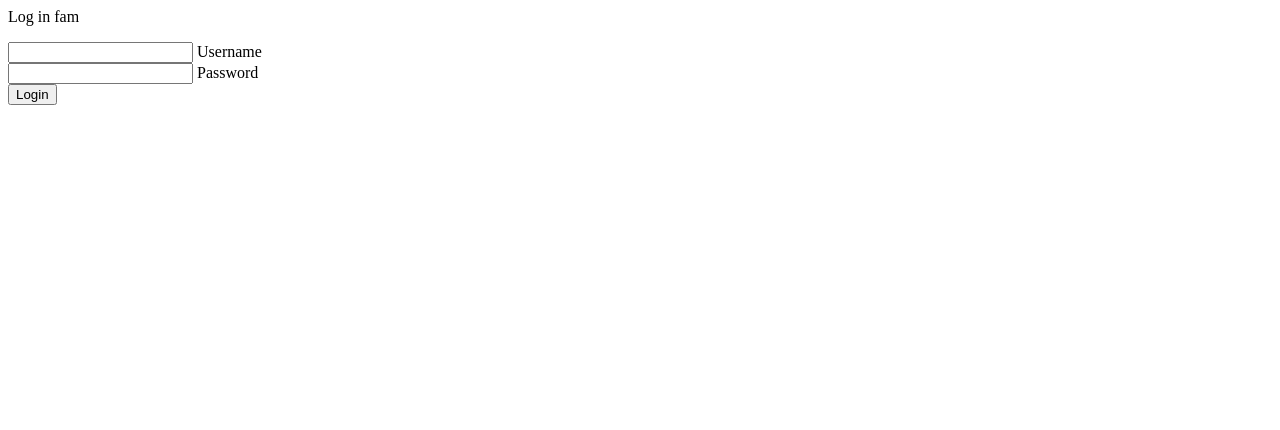
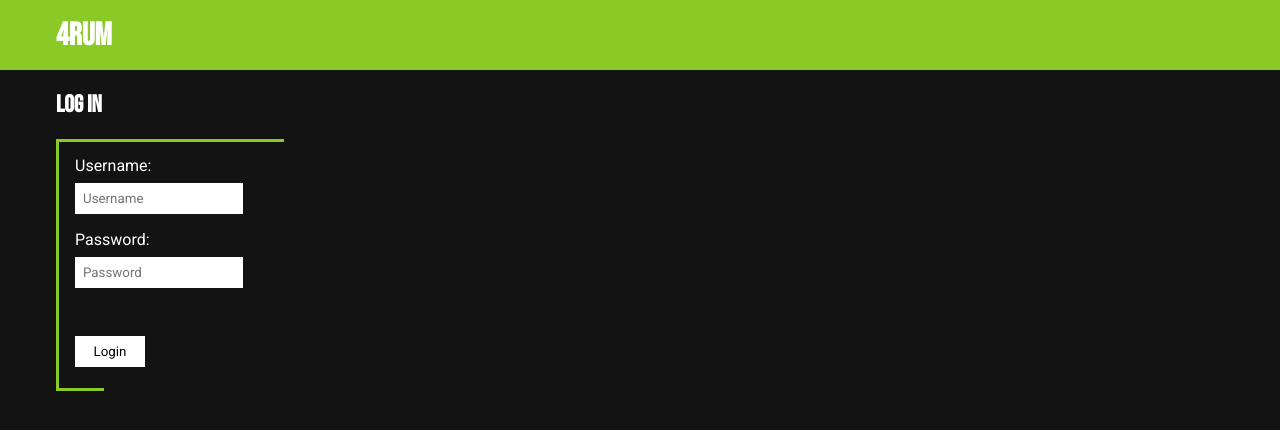
Before and after one commit to jack3898/The-Open-Network, a PHP site: page /login.php in a window 1280 px wide. Shown: the top 430 px of the page. Run offline with PHP 8.4, Linux system fonts and the light colour scheme.

Commit message:
More style in the log in form
Also, some cleanup for the code and when a user logs out, the menu items do not show.

Still insecure.

```diff
--- a/HTML/head.html.php
+++ b/HTML/head.html.php
@@ -1,3 +1,23 @@
+<?php
+
+session_start();
+
+// All dependencies
+require 'dbconn.php';
+
+// Load classes automatically
+require 'autoload.php';
+
+// Load user data!
+require 'getuser.php';
+
+// Variables
+$css = new GetWebsiteInfo('css', 'style');
+$js = new GetWebsiteInfo('js', 'script');
+
+?>
+<!DOCTYPE html>
+<html lang="en">
 <head>
     <meta charset="UTF-8">
     <meta name="viewport" content="width=device-width, initial-scale=1.0">
--- /dev/null
+++ b/HTML/header.html.php
@@ -0,0 +1,12 @@
+<header>
+    <h1>4rum</h1>
+    <nav>
+        <ul>
+        <?php if(isset($currentuser->loggedin)){ ?>
+            <li>Profile</li>
+            <li>Settings</li>
+            <li><a href="logout.php">Logout</a></li>
+        <?php } ?>
+        </ul>
+    </nav>
+</header>
--- a/css/style.css
+++ b/css/style.css
@@ -30,6 +30,10 @@ body {
 header {
   height: 70px;
   padding: 1rem;
+  margin: 0 auto;
+  width: 100%;
+  max-width: 1200px;
+  z-index: 1;
   background-color: #8ac926;
   -ms-grid-row: 1;
   -ms-grid-column: 1;
@@ -61,13 +65,75 @@ header ul > * {
   margin: 0 1rem;
 }
 
+header::before {
+  content: '';
+  width: 100%;
+  height: 70px;
+  position: absolute;
+  top: 0;
+  left: 0;
+  z-index: -1;
+  background-color: #8ac926;
+}
+
 main {
   -ms-grid-row: 2;
   -ms-grid-column: 1;
   grid-area: main;
+  width: 100%;
   max-width: 1200px;
-  margin: 0 1rem;
-  padding: 1rem 0;
+  margin: 0 auto;
+  padding: 0 1rem;
+}
+
+main form {
+  border-left: 3px solid #8ac926;
+  position: relative;
+  padding: 1px 0 1rem 1rem;
+}
+
+main form::before {
+  content: '';
+  position: absolute;
+  left: 0;
+  height: 3px;
+  background-color: #8ac926;
+  top: 0;
+  width: 225px;
+}
+
+main form::after {
+  content: '';
+  position: absolute;
+  left: 0;
+  height: 3px;
+  background-color: #8ac926;
+  bottom: 0;
+  width: 45px;
+}
+
+main form input {
+  margin: .5rem 0;
+  padding: .5rem;
+  border: 0;
+  display: block;
+  background-color: white;
+  color: black;
+}
+
+main form input[type="submit"] {
+  cursor: pointer;
+  min-width: 70px;
+  margin-top: 3rem;
+}
+
+main form label {
+  display: block;
+  margin-top: 1rem;
+}
+
+main form label::after {
+  content: ':';
 }
 
 footer {
--- a/css/style.scss
+++ b/css/style.scss
@@ -1,8 +1,9 @@
 // SASS Variables
-$purple: #8ac926;
+$green: #8ac926;
 $dark: #1f4560;
 $light: #eeeeff;
 $pure-light: white;
+$pure-dark: black;
 
 *{
     box-sizing: border-box;
@@ -38,8 +39,12 @@ header{
 
     height: 70px;
     padding: 1rem;
+    margin: 0 auto;
+    width: 100%;
+    max-width: 1200px;
+    z-index: 1;
 
-    background-color: $purple;
+    background-color: $green;
 
     grid-area: header;
     display: flex;
@@ -54,13 +59,81 @@ header{
             margin: 0 1rem;
         }
     }
+
+    &::before{
+        content: '';
+        width: 100%;
+        height: 70px;
+
+        position: absolute;
+        top: 0;
+        left: 0;
+        z-index: -1;
+
+        background-color: $green;
+    }
 }
 
 main{
     grid-area: main;
+
+    width: 100%;
     max-width: 1200px;
-    margin: 0 1rem;
-    padding: 1rem 0;
+    margin: 0 auto;
+    padding: 0 1rem;
+
+    form{
+        border-left: 3px solid $green;
+
+        position: relative;
+
+        padding: 1px 0 1rem 1rem;
+
+        @mixin form-pseudo{
+            content: '';
+
+            position: absolute;
+            left: 0;
+
+            height: 3px;
+
+            background-color: $green;
+        }
+
+        &::before{
+            @include form-pseudo;
+            top: 0;
+            width: 225px;
+        }
+        &::after{
+            @include form-pseudo;
+            bottom: 0;
+            width: 45px;
+        }
+
+        input{
+            margin: .5rem 0;
+            padding: .5rem;
+            border: 0;
+
+            display: block;
+
+            background-color: $pure-light;
+            color: black;
+            &[type="submit"]{
+                cursor: pointer;
+                min-width: 70px;
+                margin-top: 3rem;
+            }
+        }
+        label{
+            display: block;
+            margin-top: 1rem;
+            &::after{
+                content: ':';
+            }
+        }
+    }
 }
 
 footer{
--- a/getuser.php
+++ b/getuser.php
@@ -11,6 +11,7 @@ class User {
     public $surname;
     public $bio;
     public $email;
+    public $loggedin;
 
     /**
      * un = username
@@ -25,6 +26,7 @@ class User {
         $this->surname = $sn;
         $this->bio = $b;
         $this->email = $e;
+        $this->loggedin = true;
     }
 }
 
--- a/login.php
+++ b/login.php
@@ -1,6 +1,18 @@
-<p>Log in fam</p>
+<?php
+
+include_once 'HTML/head.html.php';
+include_once 'HTML/header.html.php';
+
+?>
+<main>
+<h2>Log in</h2>
 <form action="authenticate.php" method="POST">
-    <input type="text" name="username"> <label>Username</label><br>
-    <input type="password" name="password"> <label>Password</label><br>
+    <label>Username</label>
+    <input type="text" name="username" placeholder="Username">
+    <label>Password</label>
+    <input type="password" name="password" placeholder="Password">
     <input type="submit" value="Login">
 </form>
+<main>
+</body>
+</html>
--- a/logout.php
+++ b/logout.php
@@ -2,6 +2,7 @@
 
 session_start();
 
-$_SESSION['logged_in'] = null;
+unset($_SESSION['logged_in']);
+unset($User);
 
 header('Location: '.'index.php');
```
Also changed, not shown: index.php (+6 -30 lines), 1 other file.
